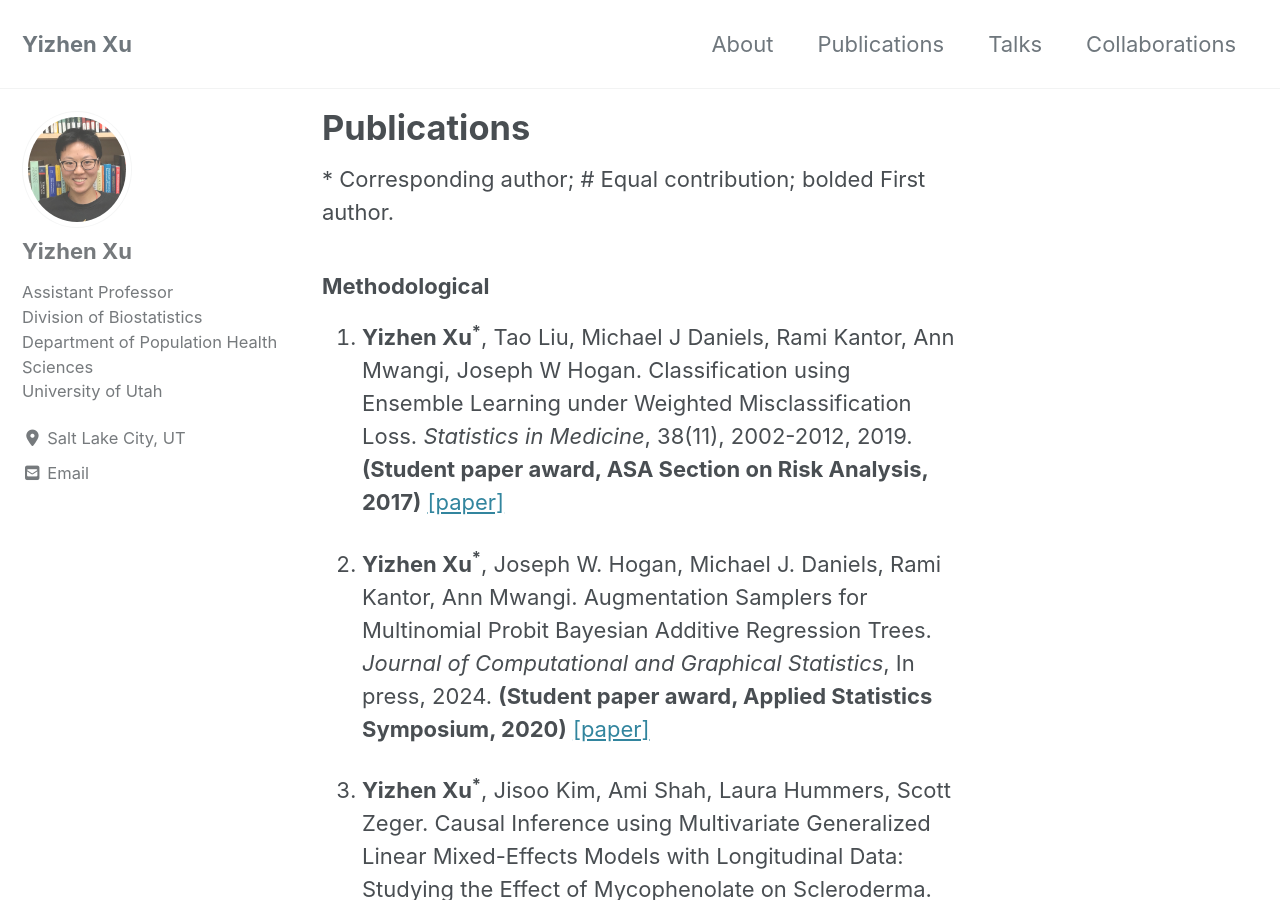
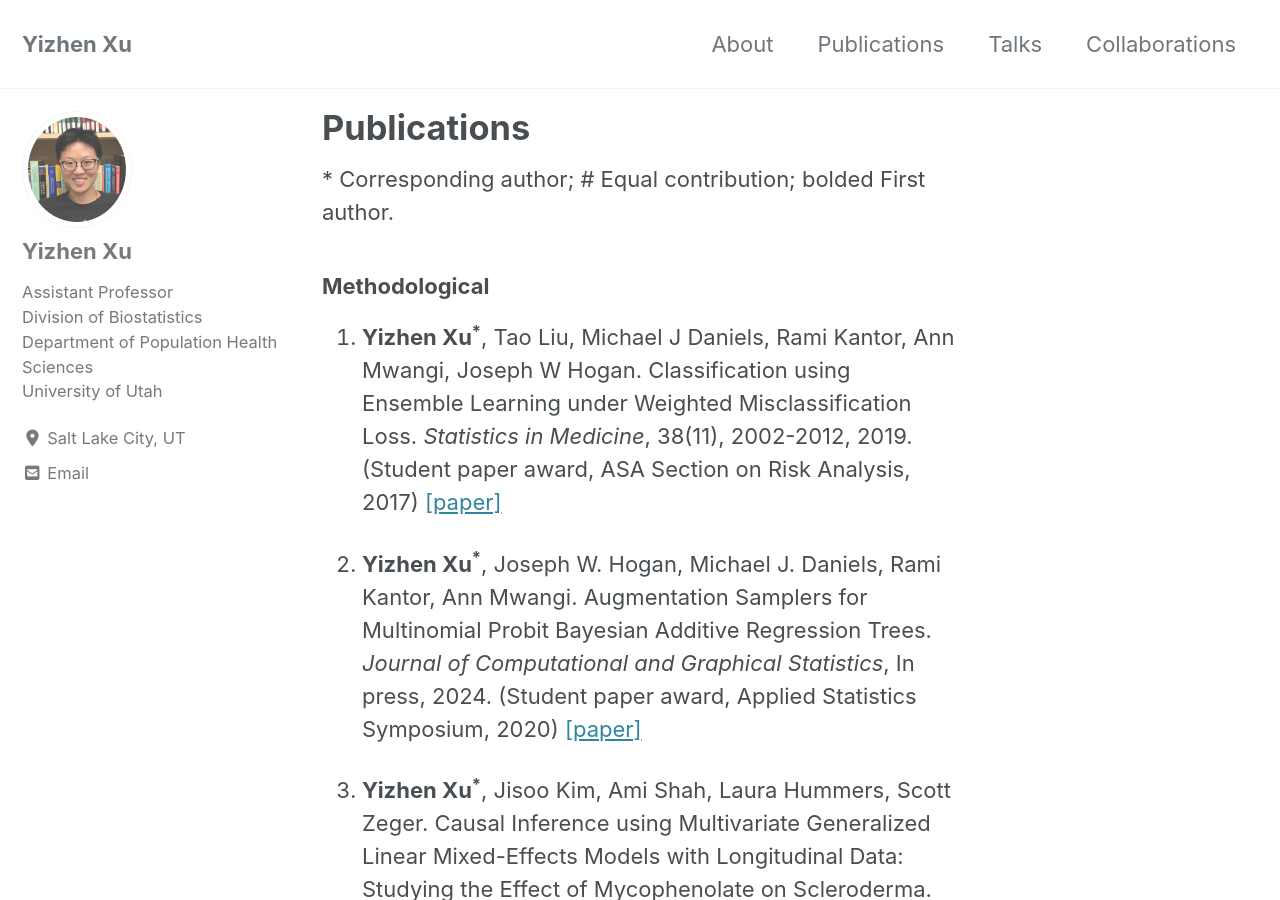
Before and after one commit to yizhenxu/yizhenxu.github.io, a Jekyll site: the page built from _pages/publication.md, in a window 1280 px wide and 900 px high. Built offline with Jekyll 4.4.1, drawn with Linux system fonts in a browser that asks for light colours; cached includes are drawn as plain includes; nearby versions of some CDN libraries; some of the changed text lies outside the part shown.

```diff
--- a/_pages/publication.md
+++ b/_pages/publication.md
@@ -10,12 +10,12 @@ author_profile: true
 
 ### Methodological
 
-1. **Yizhen Xu<sup>\*</sup>**, Tao Liu, Michael J Daniels, Rami Kantor, Ann Mwangi, Joseph W Hogan. Classification using Ensemble Learning under Weighted Misclassification Loss. *Statistics in Medicine*, 38(11), 2002-2012, 2019.  **(Student paper award, ASA Section on Risk Analysis, 2017)** <a href="https://www.ncbi.nlm.nih.gov/pmc/articles/PMC7045125/"> [paper] </a>
+1. **Yizhen Xu<sup>\*</sup>**, Tao Liu, Michael J Daniels, Rami Kantor, Ann Mwangi, Joseph W Hogan. Classification using Ensemble Learning under Weighted Misclassification Loss. *Statistics in Medicine*, 38(11), 2002-2012, 2019.  (Student paper award, ASA Section on Risk Analysis, 2017) <a href="https://www.ncbi.nlm.nih.gov/pmc/articles/PMC7045125/"> [paper] </a>
 
-2. **Yizhen Xu<sup>\*</sup>**, Joseph W. Hogan, Michael J. Daniels, Rami Kantor, Ann Mwangi. Augmentation Samplers for Multinomial Probit Bayesian Additive Regression Trees. *Journal of Computational and Graphical Statistics*, In press, 2024. **(Student paper award, Applied Statistics Symposium, 2020)** <a href="/assets/pdffiles/MPBART_samplers.pdf"> [paper] </a>
+2. **Yizhen Xu<sup>\*</sup>**, Joseph W. Hogan, Michael J. Daniels, Rami Kantor, Ann Mwangi. Augmentation Samplers for Multinomial Probit Bayesian Additive Regression Trees. *Journal of Computational and Graphical Statistics*, In press, 2024. (Student paper award, Applied Statistics Symposium, 2020) <a href="/assets/pdffiles/MPBART_samplers.pdf"> [paper] </a>
 
 3. **Yizhen Xu<sup>\*</sup>**, Jisoo Kim, Ami Shah, Laura Hummers, Scott Zeger. Causal Inference using Multivariate Generalized Linear
-Mixed-Effects Models with Longitudinal Data: Studying the Effect of Mycophenolate on Scleroderma. *Biometrics, Accepted, 2024*. <a href="/assets/pdffiles/Scleroderma.pdf">[paper]</a>.
+Mixed-Effects Models with Longitudinal Data: Studying the Effect of Mycophenolate on Scleroderma. *Biometrics*, Accepted, 2024. <a href="/assets/pdffiles/Scleroderma.pdf">[paper]</a>.
 
 ### To be Submitted / Submitted
 
```
